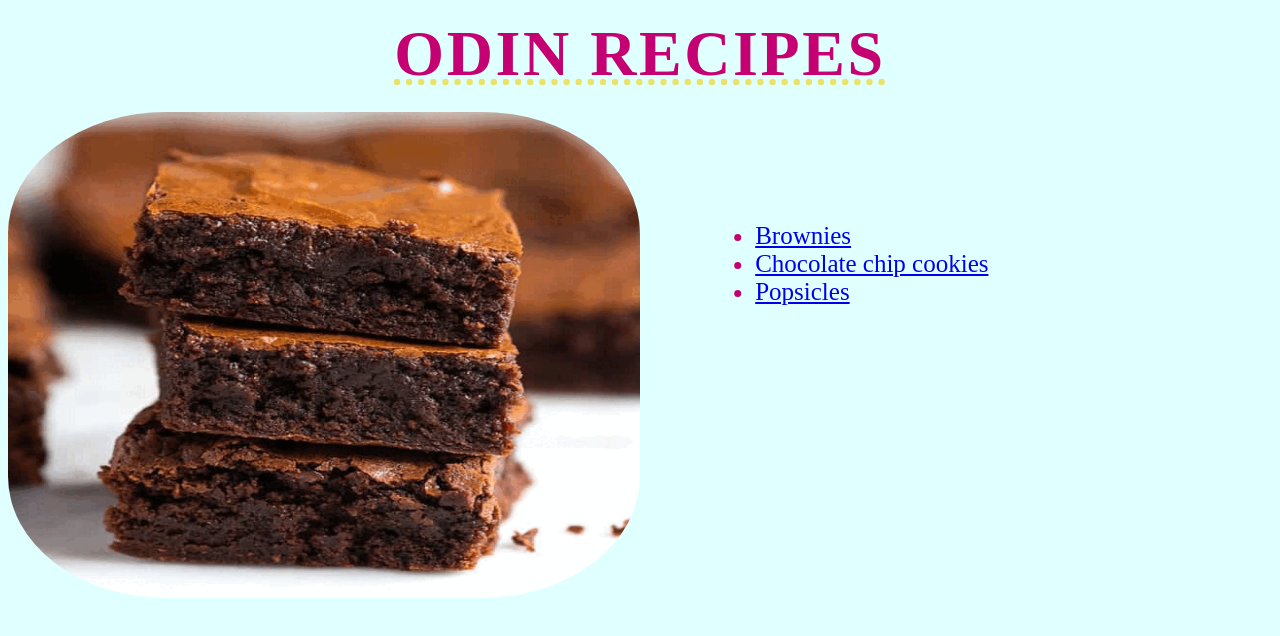
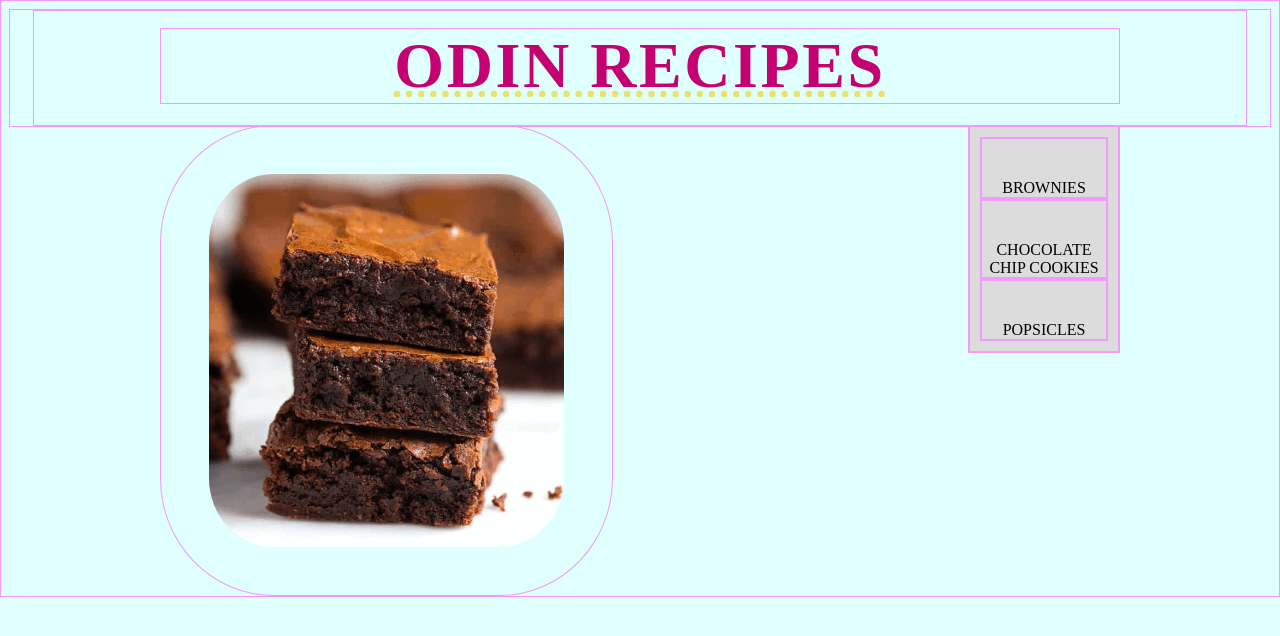
Before and after one commit to gabi-siqueira/odin-recipes, a plain HTML site: page index.html in a window 1280 px wide. Drawn offline with Linux system fonts and the light colour scheme.

Commit message:
Add nav bar and main wrapper

```diff
--- a/index.css
+++ b/index.css
@@ -1,8 +1,21 @@
+*{
+    border: 1px solid rgb(243, 152, 255);
+}
+
 body {
     background-color: lightcyan;
     color: rgb(197, 0, 115);
     font-family: 'Times New Roman', Times, serif;
     font-weight: 200;
+}
+
+.mainWrapper {
+    margin-left: auto;
+    margin-right: auto;
+    max-width: 960px;
+    /*To fit the paddings on each side*/
+    padding-left: 10%;
+    padding-right: 10%;
 }
 
 #mainTitle {
@@ -18,18 +31,42 @@ body {
     }
 
 #mainImage {
-    height: 38vw;
-    width: 50%;
-    border-radius: 25%;
-    display: block;
-    margin-left: auto;
-    margin-right: auto;
-    float: left;
+float: left;
+margin-left: auto;
+margin-right: auto;
+padding: 5%;
+height: 35%;
+width: 37%;
+border-radius: 25%;
 }
 
-.sectionTitle {
-    text-align:left;
-    font-size: 25px;
-    margin: 4.4em;
-    transform: translateX(9vw);
+/*To do: Correct nav bar to make sure it's wrapped and sized to multiple screens*/
+
+nav {
+    float: right;
+    background-color: gainsboro;
+    position: sticky;
+    width: 150px;
+    /*Testing on different OS and devices*/
+    max-width: 100vw;
 }
+
+nav ul {
+    list-style-type: none;
+    padding: 10px;
+    margin: auto;
+    text-align: center;
+}
+
+nav li a {
+    display: block;
+    color: black;
+    text-decoration: none;
+    text-transform: uppercase;
+    padding-top: 40px;
+    padding-bottom: 0px;
+}
+
+nav a:hover {
+    background-color: antiquewhite;
+}
--- a/index.html
+++ b/index.html
@@ -6,14 +6,16 @@
     <link rel="stylesheet" href="index.css">
 </head>
 <body>
+<div class="mainWrapper">
     <h1 id="mainTitle">Odin Recipes</h1>
     <img id="mainImage" src="recipes/images/index-1.gif" alt="Desserts gif">
-    <div class="sectionTitle">
-        <ul>
+<nav>
+    <ul>
             <li><a href="./recipes/brownies.html">Brownies</a></li>
             <li><a href="./recipes/chocolate-chip-cookies.html">Chocolate chip cookies</a></li>
             <li><a href="./recipes/popsicles.html">Popsicles</a></li>
-    </ul>
-    </div>
+        </ul>
+</nav>
+</div>
     </body>
 </html>
```
